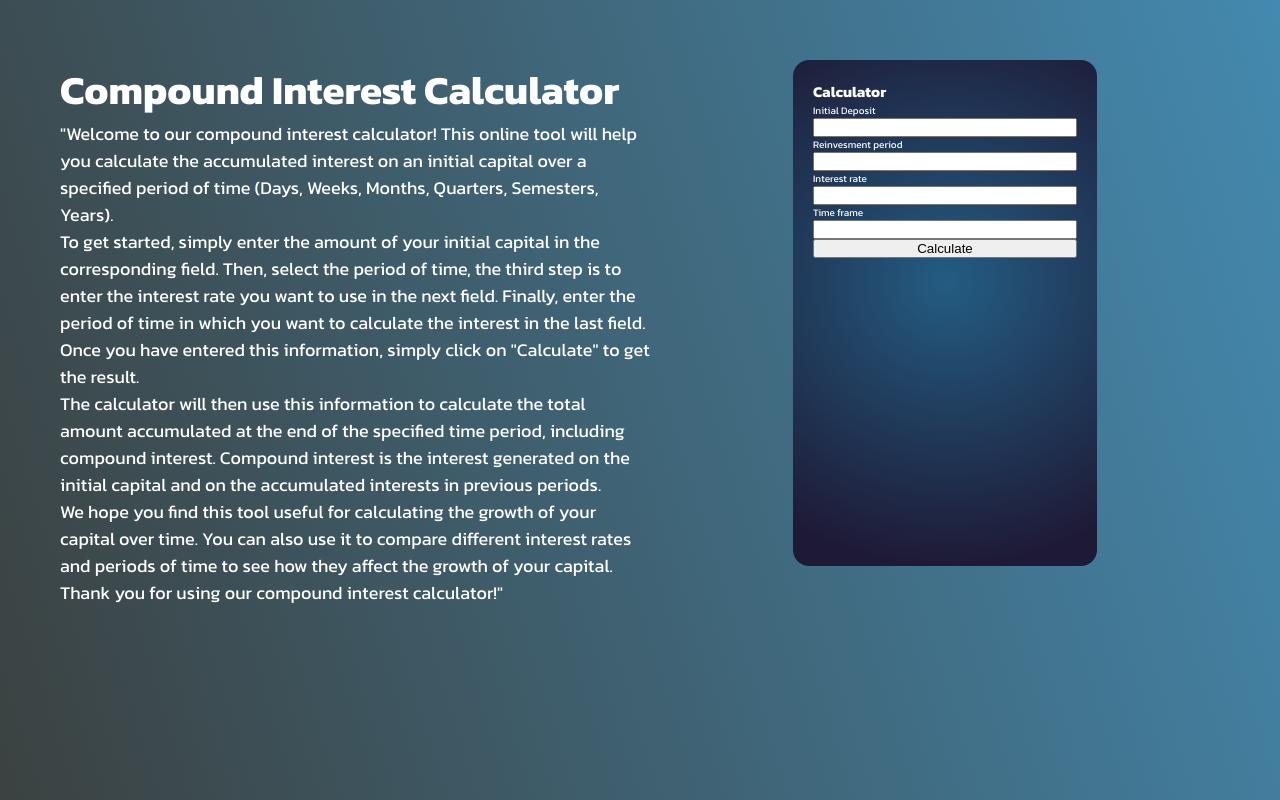
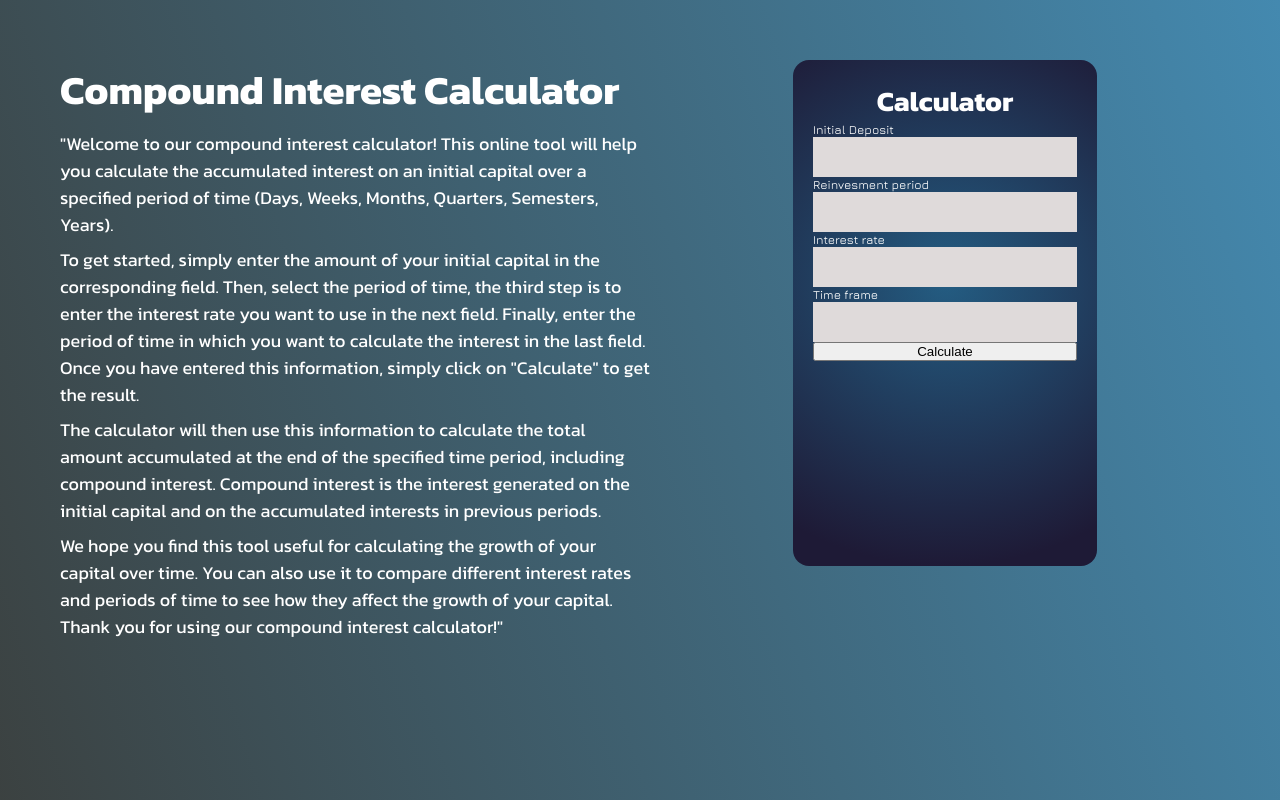
Before and after one commit to silfredo11/compoundInterestCalculator, a plain HTML site: page index.html in a window 1280 px wide. Drawn offline with nearby package versions, Linux system fonts and the light colour scheme.

Commit message:
I am working in the form style

```diff
--- a/css/movile.css
+++ b/css/movile.css
@@ -40,6 +40,7 @@ main{
 
 .information__title{
     font-size: 4rem;
+    margin-bottom: 10px;
     font-weight: 700;
     color: var(--title-color);
 }
@@ -49,6 +50,7 @@ main{
     font-weight: 400;
     line-height: 2.7rem;
     color: var(--text-color);
+    margin-bottom: 8px;
 }
 
 article{
@@ -57,6 +59,7 @@ article{
     display: flex;
     justify-content: center;
 }
+
 form{
     width: 304px;
     height: 506px;
@@ -66,3 +69,24 @@ form{
     flex-direction: column;
     padding: 20px;
 }
+
+.form__title{
+    font-weight: 700;
+    font-size: 2.8rem;
+    color: var(--title-color);
+    width: 100%;
+    text-align: center;
+}
+
+label{
+    font-family: 'Jura', sans-serif;
+    font-weight: 500;
+    font-size: 1.2rem;
+    color: var(--text-color);
+}
+
+.form__input{
+    height: 40px;
+    background-color: var(--input-color);
+    border: none;
+}
--- a/index.html
+++ b/index.html
@@ -34,21 +34,21 @@
 
 
 
-                <form action="">
+                <form action="" class="form">
 
-                    <h2>Calculator</h2>
+                    <h2 class="form__title">Calculator</h2>
 
                     <label for="InitialCapital">Initial Deposit</label>
-                    <input type="number" name="initialCapital" id="initialCapital">
+                    <input type="number" name="initialCapital" id="initialCapital" class="form__input">
 
                     <label for="reinvesmentPeriod">Reinvesment period</label>
-                    <input type="number" name="reinvesmentPeriod" id="reinvesmentPeriod">
+                    <input type="number" name="reinvesmentPeriod" id="reinvesmentPeriod" class="form__input">
 
                     <label for="interestRate">Interest rate</label>
-                    <input type="number" name="interestRate" id="interestRate">
+                    <input type="number" name="interestRate" id="interestRate" class="form__input">
 
                     <label for="timeFrame">Time frame</label>
-                    <input type="number" name="timeFrame" id="timeFrame" >
+                    <input type="number" name="timeFrame" id="timeFrame" class="form__input">
 
                     <input type="button" value="Calculate" >
 
```
